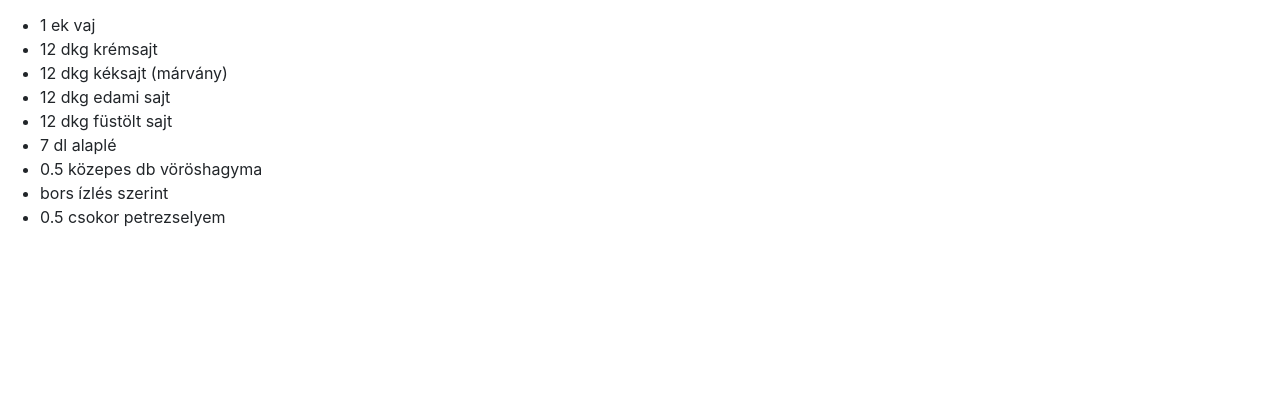
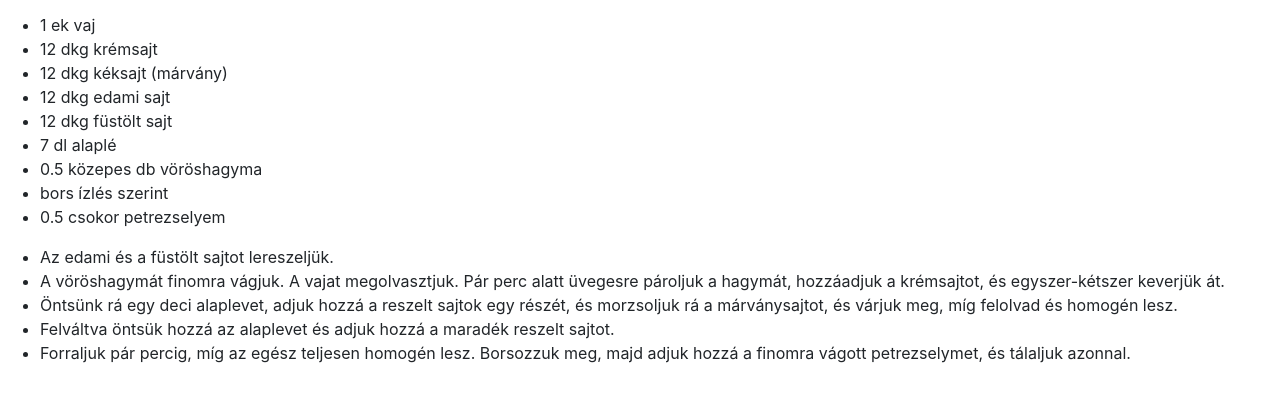
Before and after one commit to szixi10a/f3, a plain HTML site: page sajtkremleves.html in a window 1280 px wide. Shown: the part 83-484 px from the top of the page. Drawn offline with nearby package versions, Linux system fonts and the light colour scheme.

Commit message:
javitott verzio

```diff
--- a/sajtkremleves.html
+++ b/sajtkremleves.html
@@ -21,6 +21,13 @@
 <li>bors ízlés szerint</li>
 <li>0.5 csokor petrezselyem</li>
 </ul>
+<ul>
+    <li>Az edami és a füstölt sajtot lereszeljük.</li>
+    <li>A vöröshagymát finomra vágjuk. A vajat megolvasztjuk. Pár perc alatt üvegesre pároljuk a hagymát, hozzáadjuk a krémsajtot, és egyszer-kétszer keverjük át.</li>
+    <li>Öntsünk rá egy deci alaplevet, adjuk hozzá a reszelt sajtok egy részét, és morzsoljuk rá a márványsajtot, és várjuk meg, míg felolvad és homogén lesz.</li>
+    <li>Felváltva öntsük hozzá az alaplevet és adjuk hozzá a maradék reszelt sajtot.</li>
+    <li>Forraljuk pár percig, míg az egész teljesen homogén lesz. Borsozzuk meg, majd adjuk hozzá a finomra vágott petrezselymet, és tálaljuk azonnal.</li>
+</ul>
 </div>
 </body>
 </html>
```
